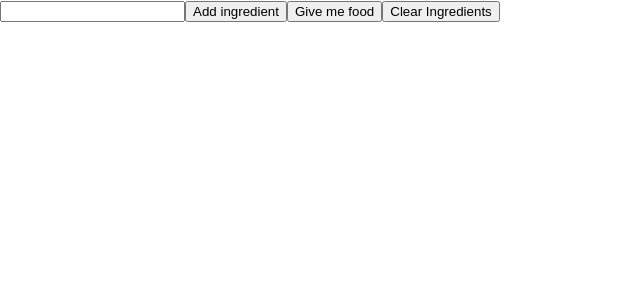
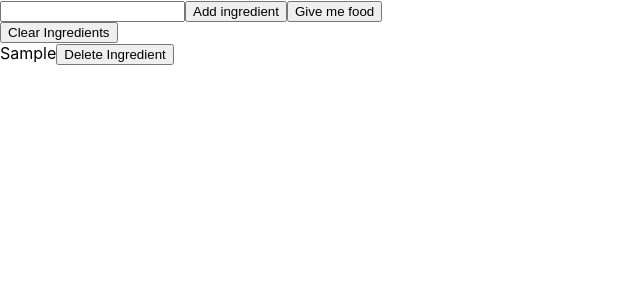
Before and after one commit to fwill22/fridge-savant-client, a React (Create React App) app: page / in a window 1280 px wide. Both pictures are taken after typing "Sample" into the empty fields and a click on the button "Add ingredient". Shown: the top 300 px of the page, without its empty margins (0-640 px from the left). Built offline with nearby package versions, Linux system fonts and the light colour scheme.

Commit message:
Recipe and ingredients append to page

```diff
--- a/src/App.js
+++ b/src/App.js
@@ -1,62 +1,80 @@
-import React, { useState } from 'react';
+import React, { useState, useEffect } from 'react';
 import MealList from './components/MealList';
+import IngredientList from './components/IngredientList';
 
 const App = () => {
   const [basket, setBasket] = useState([]);
   const [mealData, setMealData] = useState(null);
   const [mealIds, setMealIds] = useState([]);
 
-  const getMeals = (ingredients) => {
+  useEffect(() => {
+    if (basket.length !== 0) {
+      document.getElementById('reset-basket-button').style.display = 'block';
+    } else {
+      document.getElementById('reset-basket-button').style.display = 'none';
+    }
+  });
+
+  const addIngredient = () => {
+    const newIngredient = document
+      .querySelector('#ingredient-input')
+      .value.toLowerCase();
+    if (basket.find((ingredient) => ingredient.name === newIngredient)) {
+      // add flash error message
+    } else {
+      setBasket(basket.concat({ name: newIngredient }));
+    }
+    resetQuery();
+  };
+
+  const deleteIngredient = (ingredientName) => {
+    setBasket(
+      basket.filter((ingredient) => ingredient.name !== ingredientName)
+    );
+  };
+
+  const getMealInfo = (ingredients) => {
     fetch(
-      `https://api.spoonacular.com/recipes/findByIngredients?apiKey=${process.env.REACT_APP_SPOONACULAR_API_KEY3}&ingredients=${ingredients}`
+      `https://api.spoonacular.com/recipes/findByIngredients?apiKey=${process.env.REACT_APP_SPOONACULAR_API_KEY}&ingredients=${ingredients}`
     )
       .then((response) => response.json())
       .then((data) => {
         setMealIds(mealIds.push(formatMealIds(data)));
-        mealSearch(mealIds);
+        getMealData(mealIds);
       })
       .catch(() => {
-        console.log('Error');
+        ('Error');
       });
-  }
+  };
 
-  const mealSearch = (mealIds) => {
-    console.log(mealIds);
+  const getMealData = (mealIds) => {
     let mealIdString = mealIds.join();
     fetch(
-      `https://api.spoonacular.com/recipes/informationBulk?apiKey=${process.env.REACT_APP_SPOONACULAR_API_KEY3}&ids=${mealIdString}`
+      `https://api.spoonacular.com/recipes/informationBulk?apiKey=${process.env.REACT_APP_SPOONACULAR_API_KEY}&ids=${mealIdString}`
     )
       .then((response) => response.json())
       .then((data) => {
-        console.log(data);
         setMealData(data);
         resetMealIds();
       });
   };
 
-
-  const handleChange = () => {
-    basket.push(document.querySelector('#ingredient-input').value);
-    console.log(basket);
-    resetQuery();
-  }
-
   const resetQuery = () => {
     document.querySelector('#ingredient-input').value = '';
-  }
+  };
 
   const resetBasket = () => {
     setBasket([]);
-  }
+  };
 
   const searchMeals = () => {
-    getMeals(basket.join(',+'));
-  }
+    const ingredientNames = basket.map((ingredient) => ingredient.name);
+    getMealInfo(ingredientNames.join(',+'));
+  };
 
   const formatMealIds = (data) => {
     return data.map((data) => data.id).join(',');
   };
-
 
   const resetMealIds = () => {
     setMealIds([]);
@@ -64,24 +82,31 @@ const App = () => {
 
   const resetMeals = () => {
     setMealData(null);
-  }
+  };
 
   const clearAll = () => {
-    resetBasket()
-    resetMeals()
-  }
+    resetBasket();
+    resetMeals();
+  };
 
   return (
     <div>
       <input type='text' id='ingredient-input'></input>
-      <button onClick={handleChange}>Add ingredient</button>
-      <button onClick={() => { searchMeals() }}>
+      <button onClick={addIngredient}>Add ingredient</button>
+      <button
+        onClick={() => {
+          searchMeals();
+        }}
+      >
         Give me food
       </button>
-      <button id='reset-basket-button' onClick={clearAll}>Clear Ingredients</button>
+      <button id='reset-basket-button' onClick={clearAll}>
+        Clear Ingredients
+      </button>
+      <IngredientList basket={basket} deleteIngredient={deleteIngredient} />
       {mealData && <MealList mealData={mealData} />}
     </div>
   );
-}
+};
 
 export default App;
--- /dev/null
+++ b/src/components/Ingredient/index.js
@@ -0,0 +1,14 @@
+import React from 'react';
+
+const Ingredient = ({ name, deleteIngredient }) => {
+  return (
+    <div className='ingredient'>
+      <span className='ingredient-name'>
+        {name.charAt(0).toUpperCase() + name.slice(1)}
+      </span>
+      <button onClick={() => deleteIngredient(name)}>Delete Ingredient</button>
+    </div>
+  );
+};
+
+export default Ingredient;
--- /dev/null
+++ b/src/components/IngredientList/index.js
@@ -0,0 +1,18 @@
+import React from 'react';
+import Ingredient from '../Ingredient';
+
+const IngredientList = ({ basket, deleteIngredient }) => {
+  return (
+    <div className='ingredient-list'>
+      {basket.map((ingredient) => (
+        <Ingredient
+          key={`ingredient-${ingredient.name}`}
+          {...{ name: ingredient.name }}
+          {...{ deleteIngredient: deleteIngredient }}
+        />
+      ))}
+    </div>
+  );
+};
+
+export default IngredientList;
```
Also changed, not shown: test.js (added).
